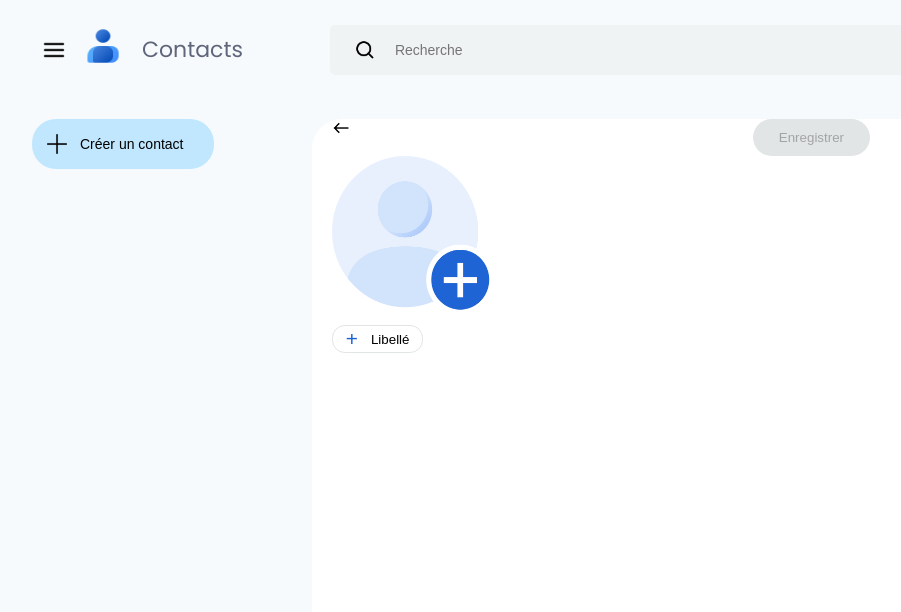
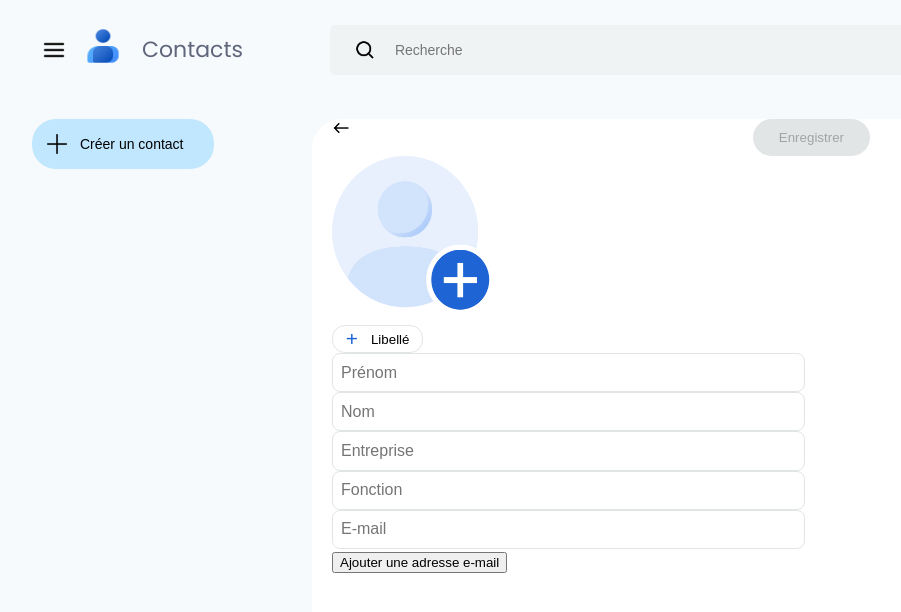
Before and after one commit to Jenovic-MBINGAZO/contact, a plain HTML site: page index.html in a window 1280 px wide. Both pictures are taken after a click on the button "Créer un contact". Shown: the whole page, without its empty margins (0-901 px from the left). Drawn offline with Linux system fonts and the light colour scheme.

Commit message:
add fuction

```diff
--- a/css/style.css
+++ b/css/style.css
@@ -22,6 +22,11 @@
     --hover-btn-border-raduis : 50%;
     --btn-send-bg-color : #1E64D4;
     --border-form-libelle : 0.1rem solid var(--hover-btn-bg-color);
+    --border-raduis-form-input : 0.5rem;
+    --font-zize-form-input : 1rem;
+    --padding-fomr-input : 0.6rem 16rem 0.6rem 0.5rem;
+    --box-shadow : 0px 2px 8px var(--color-text);
+    --transitionButton : box-shadow 0.4s ease-in-out;
 
 }
 
@@ -269,6 +274,7 @@ p{
     /* background-color: yellow; */
     display: flex;
     justify-content: space-between;
+    z-index: 10;
 }
 /* .add-contact__picture{
     background-color: red;
@@ -316,6 +322,56 @@ p{
 .btn__span-libelle{
     color: #1E64D4;
     font-size: 1.3rem;
+}
+.prenom__input{
+    padding: var(--padding-fomr-input);
+    font-size: var(--font-zize-form-input);
+    border-radius: var(--border-raduis-form-input);
+    border: var(--border-form-libelle);
+}
+.input__nom{
+    padding: var(--padding-fomr-input);
+    font-size: var(--font-zize-form-input);
+    border-radius: var(--border-raduis-form-input);
+    border: var(--border-form-libelle);
+}
+.div__input{
+
+    padding: var(--padding-fomr-input);
+    font-size: var(--font-zize-form-input);
+    border-radius: var(--border-raduis-form-input);
+    border: var(--border-form-libelle);
+}
+.input__button{
+    --padding-fomr-input : 0.6rem 14rem 0.6rem 0.5rem;
+    --border-raduis-form-input : 5rem;
+    padding: var(--padding-fomr-input);
+    font-size: var(--font-zize-form-input);
+    border-radius: var(--border-raduis-form-input);
+    border: var(--border-form-libelle);
+    background-color: var(--hover-links-color);
+    cursor: pointer;
+    color: var(--btn-send-bg-color);
+    text-align: center;
+}
+.input__button:hover{
+    background-color: #E7F0FE;
+    box-shadow:  var(--box-shadow);
+    color: var(--btn-send-bg-color);
+    border-color: var(--hover-links-color);
+    transition:var(--transitionButton) ;
+}
+.div__function{
+    padding: var(--padding-fomr-input);
+    font-size: var(--font-zize-form-input);
+    border-radius: var(--border-raduis-form-input);
+    border: var(--border-form-libelle);
+}
+.entreprise__input{
+    padding: var(--padding-fomr-input);
+    font-size: var(--font-zize-form-input);
+    border-radius: var(--border-raduis-form-input);
+    border: var(--border-form-libelle);
 }
 .link__img--size{
     width: 24px;
--- a/index.js
+++ b/index.js
@@ -129,6 +129,70 @@ btnLibelle.textContent = "Libellé"
 const spanLibelle = document.createElement("span");
 spanLibelle.textContent = "+";
 spanLibelle.className = "btn__span-libelle";
+const divInput = document.createElement("div");
+divInput.className = "form__input";
+const divInputName = document.createElement("div");
+divInputName.className = "input__name";
+const divInputPrenom = document.createElement("div");
+divInputPrenom.className = "input__prenom";
+const inputPrenom = document.createElement("input");
+inputPrenom.type = "text";
+inputPrenom.className = "prenom__input";
+inputPrenom.placeholder = "Prénom";
+const inputNom = document.createElement("input");
+inputNom.type = "text";
+inputNom.className = "input__nom";
+inputNom.placeholder = "Nom";
+
+const divInputEntreprise = document.createElement("div");
+divInputEntreprise.className = "form__entreprise";
+const sectionEntreprise = document.createElement("div");
+sectionEntreprise.className = "entreprise__div";
+const divEntreprise = document.createElement("div");
+divEntreprise.className = "entreprise__div";
+const inputEntreprise = document.createElement("input");
+inputEntreprise.type = "text";
+inputEntreprise.className = "entreprise__input";
+inputEntreprise.placeholder = "Entreprise";
+const inputFonction = document.createElement("input");
+inputFonction.className = "div__function";
+inputFonction.placeholder = "Fonction";
+
+
+const divMail = document.createElement("div");
+divMail.className = "form__mail";
+const sectionMail = document.createElement("div");
+sectionMail.className = "mail__div";
+const inputMail = document.createElement("input");
+inputMail.placeholder = "E-mail";
+inputMail.className = "div__input";
+
+const inputAddMail = document.createElement("button");
+inputAddMail.textContent = "Ajouter une adresse e-mail";
+const spanMail = document.createElement("span");
+// spanMail.className = ""
+// spanMail.textContent = "+";
+// inputAddMail.className = "input__button";
+
+
+// const divMail = document.createElement("div");
+// divMail.className = "mail__div";
+// const inputEntreprise = document.createElement("input");
+// inputEntreprise.type = "text";
+// inputEntreprise.className = "entreprise__input";
+// inputEntreprise.placeholder = "Entreprise";
+// const inputFonction = document.createElement("input");
+// inputFonction.className = "div__function";
+// inputFonction.placeholder = "Fonction";
+
+// inputEntreprise.type = "text";
+// const inputFonction = document.createElement("input");
+// inputFonction.type = "text";
+// const inputEmail = document.createElement("input");
+// inputEmail.type = "email";
+// const inputButton = document.createElement("button");
+// inputButton.textContent = "+ Ajouter une adresse e-mail";
+
 // imgBtnLibelle.atl = "";
 // imgBtnLibelle.src =  "img/logo/add.png";
 // imgBtnLibelle.className = "btn__libelle";
@@ -140,6 +204,7 @@ btnCreateContacts.addEventListener("click",function(){
     content__img.remove();
     main__content.append(divv);
     main__content.append(divvv);
+
     divv.append(divNavigation);
     divNavigation.append(backTouch);
     divNavigation.append(btnNavition);
@@ -147,7 +212,25 @@ btnCreateContacts.addEventListener("click",function(){
     divPicture.append(pictureImg);
     divPicture.append(divAdd);
     divv.append(divForm);
+
     divForm.append(btnLibelle);
     btnLibelle.append(spanLibelle);
+
+    divForm.append(divInput);
+    divInput.append(divInputPrenom);
+    divInputPrenom.append(inputPrenom);
+    divInput.append(inputNom);
+
+    divForm.append(divInputEntreprise);
+    divInputEntreprise.append(sectionEntreprise);
+    sectionEntreprise.append(inputEntreprise);
+    divInputEntreprise.append(inputFonction);
+
+    divForm.append(divMail);
+    divMail.append(sectionMail);
+    sectionMail.append(inputMail);
+    divMail.append(inputAddMail);
+    // divInputEntreprise.append(inputEntreprise);
+
 }
 );
```
